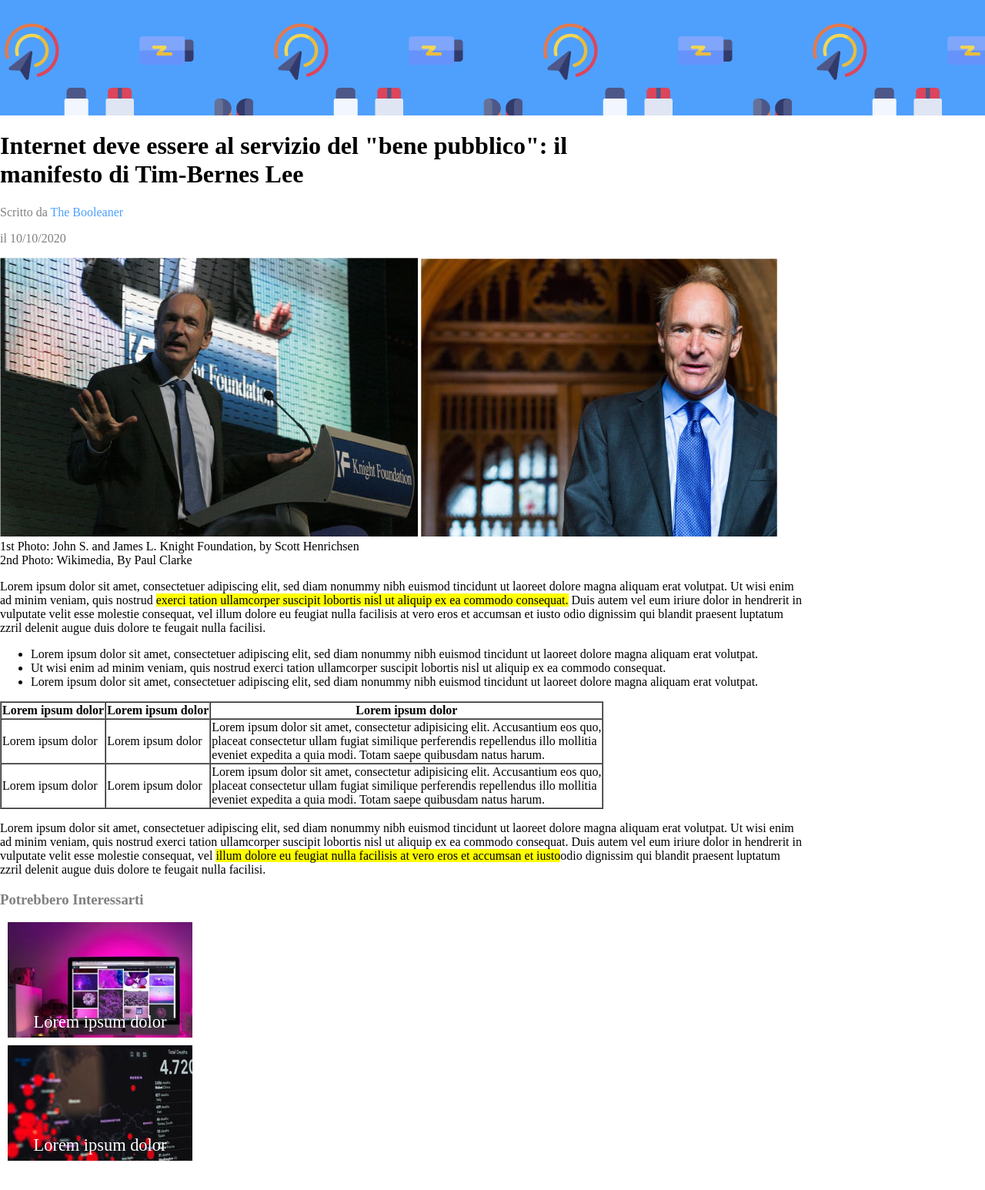
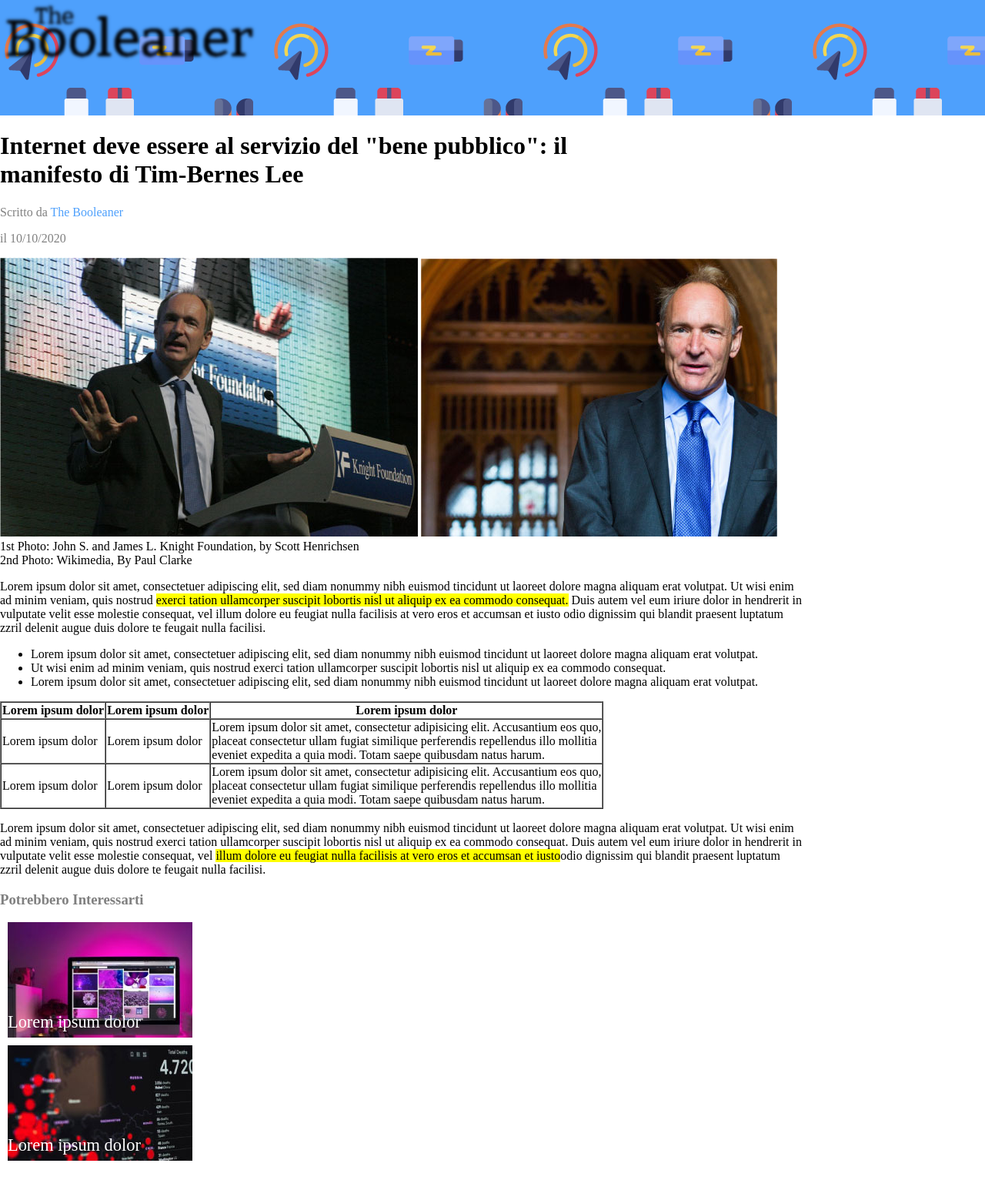
Before and after one commit to LeonardoR998/html-css-booleaner, a plain HTML site: page index.html in a window 1280 px wide. Shown: the whole page at 77% size. Drawn offline with Linux system fonts and the light colour scheme.

Commit message:
try to fix

```diff
--- a/css/style.css
+++ b/css/style.css
@@ -11,10 +11,12 @@ img {
 background-color:#4ea0fc;
 background-image: url("../img/pattern.png");
 height: 150px;
-
-
 }
 
+.logo {
+    height: auto;
+    align-self: auto;
+}
 
 
 .azure {
@@ -23,7 +25,6 @@ height: 150px;
 
 .grey {
 color: grey;
-
 }
 
 .yellow {
@@ -31,9 +32,6 @@ color: grey;
 }
 
 
-.logo {
-
-}
 
 .text-insert {
     margin: 10px;
@@ -44,7 +42,7 @@ color: grey;
   font-size: 140%;
   font-weight: normal;
   line-height: 260px;
-  text-align: center;
+  text-align: top;
   width: 240px;
   height: 150px;
 }
@@ -58,7 +56,7 @@ color: grey;
   font-size: 140%;
   font-weight: normal;
   line-height: 260px;
-  text-align: center;
+  text-align: top;
   width: 240px;
   height: 150px;
 }
--- a/index.html
+++ b/index.html
@@ -11,8 +11,11 @@
 <body>
 
     <header class="page-header">
-          <!-- <img src="./img/pattern.png" alt="pattern"> -->
-    </header>
+        <!-- <img src="./img/pattern.png" alt="pattern"> -->
+    <div class="logo">
+        <img src="./img/Logo booleaner.png" alt="Logo">
+    </div>
+            </header>
 
     <main>
 
```
